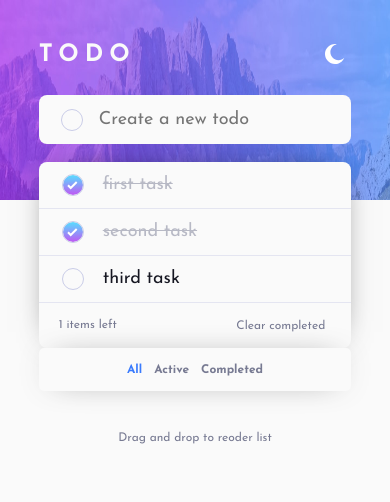
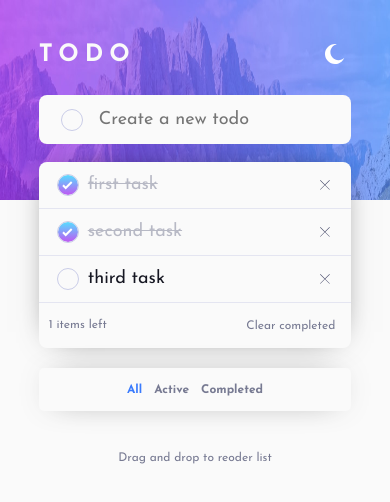
Before and after one commit to cameaann/toDo, a React (Vite) app: page / in a window 390 px wide. Shown: the top 502 px of the page. Built offline with nearby package versions, Linux system fonts and the light colour scheme.

Commit message:
fixed width of todo in mobile

```diff
--- a/src/App.css
+++ b/src/App.css
@@ -257,6 +257,12 @@
   font-size: 1.2rem;
   padding: 1.5rem 2rem;
 }
+.filter.dark {
+  background-color: var(--veryDarkDesaturatedBlue);
+}
+filter.light {
+  background-color: var(--veryLightGray);
+}
 
 .filterButton {
   font-family: "Josefin Sans", sans-serif;
@@ -327,6 +333,21 @@
   .container {
     width: 31.25rem;
   }
+  .content > label {
+    width: 22rem;
+  }
+  .edit-input {
+    width: 22rem;
+    padding: 0.5rem 1rem;
+  }
+
+  input[type="checkbox"] {
+    margin-right: 1rem;
+  }
+
+  .todo {
+    padding: 1rem 1.5rem;
+  }
 
   .filterButton {
     font-size: 1.2rem;
@@ -346,7 +367,12 @@
     box-shadow: 0px 0px 32px -16px rgba(0, 0, 0, 0.75);
     -webkit-box-shadow: 0px 0px 32px -16px rgba(0, 0, 0, 0.75);
     -moz-box-shadow: 0px 0px 32px -16px rgba(0, 0, 0, 0.75);
+    margin-top: 2rem;
   }
+  .todo.filter {
+    padding: 1.5rem 1rem;
+  }
+
   .mobile-filter.light {
     background-color: var(--veryLightGray);
   }
--- a/src/components/ListFooter.tsx
+++ b/src/components/ListFooter.tsx
@@ -18,9 +18,9 @@
   const theme = useContext(ThemeContext);
 
   return (
-    <li className="todo filter">
+    <li className={"todo filter " + theme}>
       <span className={theme}>{itemsLeft} items left</span>
-      <div className="desktop-filter">
+      <div className={"desktop-filter " + theme}>
         <Filter filter={filter} setFilter={setFilter} />
       </div>
       <button
```
